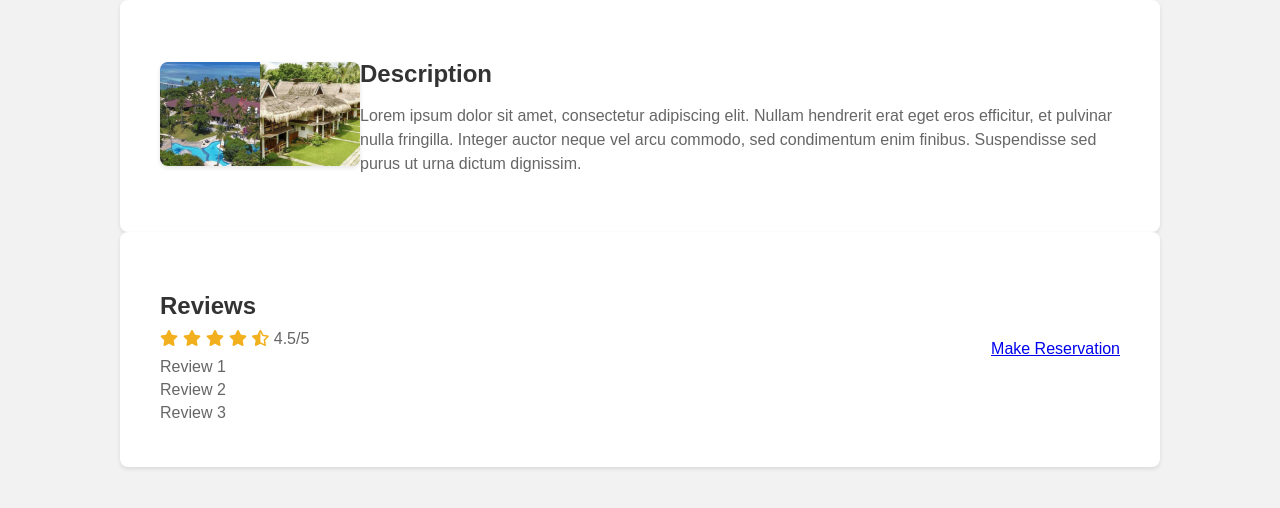
After one commit to ei-accerly/Hackathon, a Django app: a page that uses templates/placeView.html in a window 1280 px wide. The commit adds this page. Shown: the top 508 px of the page. Run offline with Django 4.2, Linux system fonts and the light colour scheme.

Commit message:
destination page merge

```diff
--- a/pages_prototype/urls.py
+++ b/pages_prototype/urls.py
@@ -12,5 +12,6 @@ urlpatterns = [
     path('', views.LandingPage.as_view(), name='landing'),
     path('destination/<str:country>-<str:place>/', views.DestinationPage.as_view(), name='destination'),
     path('destination/<str:country>-<str:place>', views.DestinationPage.as_view(), name='destination'),
+     path('destination/<str:country>-<str:place>/stay', views.HotelPage.as_view(), name='hotel'),
 ]
 urlpatterns += static(settings.MEDIA_URL, document_root=settings.MEDIA_ROOT)
--- a/pages_prototype/views.py
+++ b/pages_prototype/views.py
@@ -70,3 +70,6 @@ class DestinationPage(TemplateView):
         foods = fetch_popular_food(country, place)
         article = fetch_articles(country, place)
         return render(request, 'destinationPage.html', context)
+
+class HotelPage(TemplateView):
+    template_name = 'placeView.html'
--- a/templates/landingPage.html
+++ b/templates/landingPage.html
@@ -224,7 +224,7 @@
       method: 'POST',
       body: formData
     }).then(function() {
-      window.location.href = "/destination/"+selectCountry.value+"-"+selectPlace.value+"/"
+      window.location.href = "/destination/"+selectCountry.value.toLowerCase()+"-"+selectPlace.value.toLowerCase()+"/"
     });
 
   }
--- /dev/null
+++ b/templates/placeView.html
@@ -0,0 +1,127 @@
+<!DOCTYPE html>
+<html>
+<head>
+  <title>Destination Page</title>
+  <style>
+    body {
+      font-family: Arial, sans-serif;
+      background-color: #f2f2f2;
+      margin: 0;
+      padding: 0;
+    }
+
+    .container {
+      display: flex;
+      align-items: center;
+      justify-content: space-around;
+      max-width: 960px;
+      margin: 0 auto;
+      padding: 40px;
+      background-color: #ffffff;
+      box-shadow: 0 2px 4px rgba(0, 0, 0, 0.1);
+      border-radius: 8px;
+    }
+
+    .picture {
+      flex: 0 0 200px;
+    }
+
+    .picture img {
+      width: 100%;
+      height: auto;
+      border-radius: 8px;
+      box-shadow: 0 2px 4px rgba(0, 0, 0, 0.1);
+    }
+
+    .description {
+      flex: 1;
+    }
+
+    .description h2 {
+      font-size: 24px;
+      margin-bottom: 10px;
+      color: #333333;
+    }
+
+    .description p {
+      font-size: 16px;
+      line-height: 1.5;
+      color: #666666;
+    }
+
+    .reviews {
+      flex: 1;
+    }
+
+    .reviews h2 {
+      font-size: 24px;
+      margin-bottom: 10px;
+      color: #333333;
+    }
+
+    .rating {
+      display: flex;
+      align-items: center;
+      margin-bottom: 10px;
+    }
+
+    .rating .stars {
+      color: #f2b01e;
+      margin-right: 5px;
+    }
+
+    .rating .score {
+      font-size: 16px;
+      color: #666666;
+    }
+
+    .reviews ul {
+      list-style-type: none;
+      padding: 0;
+      margin: 0;
+    }
+
+    .reviews li {
+      font-size: 16px;
+      margin-bottom: 5px;
+      color: #666666;
+    }
+  </style>
+  <link rel="stylesheet" href="https://cdnjs.cloudflare.com/ajax/libs/font-awesome/5.15.4/css/all.min.css">
+</head>
+<body>
+  <div class="container">
+    <div class="picture">
+      <img src="/hotel1.jpg" alt="Destination Image">
+    </div>
+    <div class="description">
+      <h2>Description</h2>
+      <p>Lorem ipsum dolor sit amet, consectetur adipiscing elit. Nullam hendrerit erat eget eros efficitur, et pulvinar nulla fringilla. Integer auctor neque vel arcu commodo, sed condimentum enim finibus. Suspendisse sed purus ut urna dictum dignissim.</p>
+    </div>
+  </div>
+  <div class="container">
+    <div class="reviews">
+      <h2>Reviews</h2>
+      <div class="rating">
+        <span class="stars"><i class="fas fa-star"></i></span>
+        <span class="stars"><i class="fas fa-star"></i></span>
+        <span class="stars"><i class="fas fa-star"></i></span>
+        <span class="stars"><i class="fas fa-star"></i></span>
+        <span class="stars"><i class="fas fa-star-half-alt"></i></span>
+        <span class="score">4.5/5</span>
+      </div>
+      <ul>
+        <li>Review 1</li>
+        <li>Review 2</li>
+        <li>Review 3</li>
+      </ul>
+    </div>
+
+    <div class="text-center mb-lg-2">
+        <a href="stay" class="btn btn-primary btn-block">
+          <i class="bi bi-calendar-plus"></i> Make Reservation
+        </a>
+    </div>
+  </div>
+</body>
+</html>
```
Also changed, not shown: templates/destinationPage.html (+5 -5 lines).
